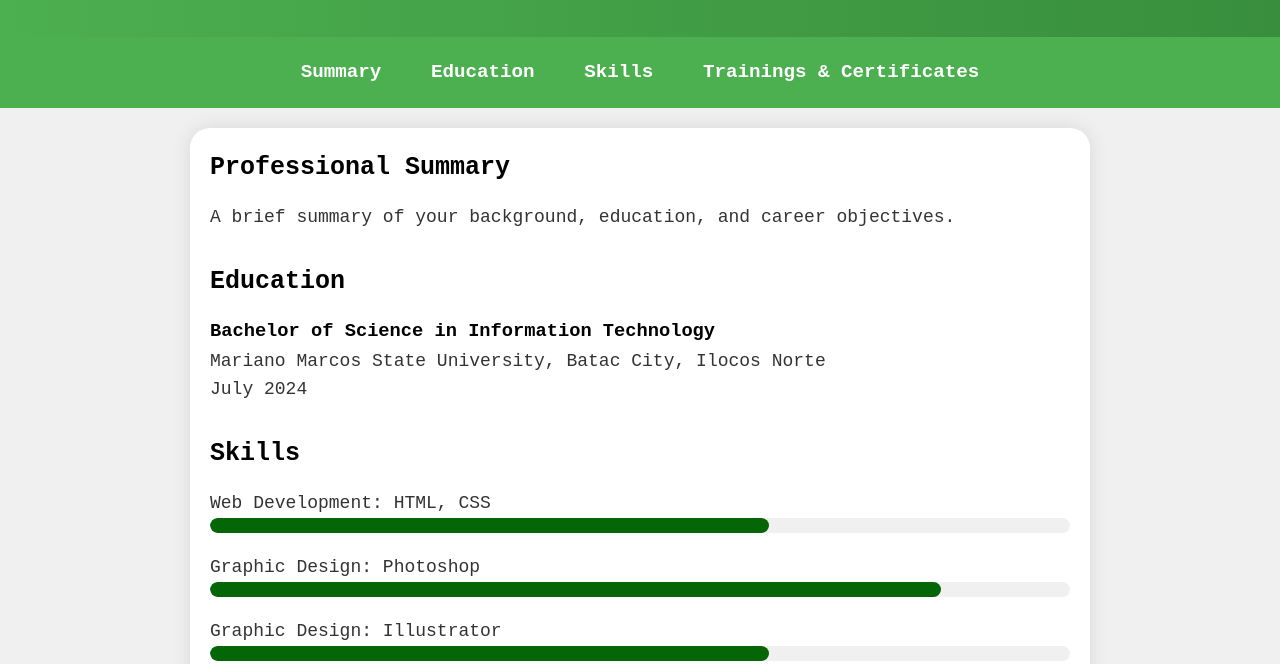
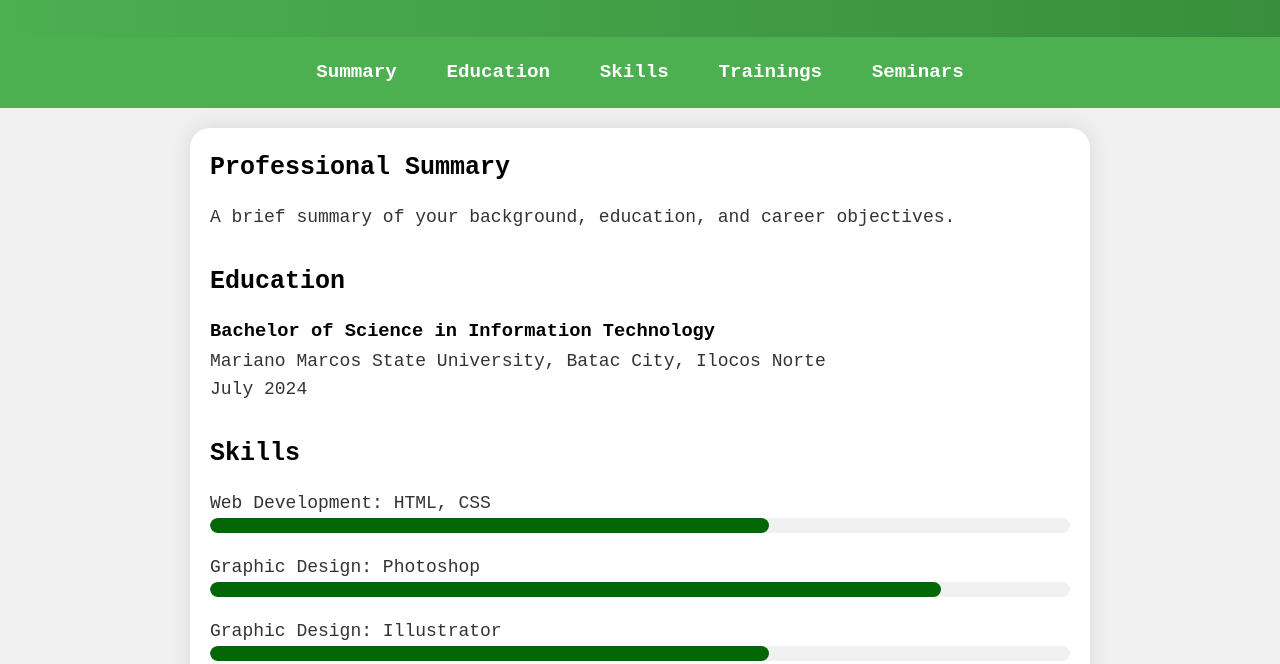
Before and after one commit to MicroLutos/Updated-Resume, a plain HTML site: page index.html in a window 1280 px wide. Shown: the part 136-800 px from the top of the page. Drawn offline with Linux system fonts and the light colour scheme.

Commit message:
index.html

```diff
--- a/index.html
+++ b/index.html
@@ -3,7 +3,7 @@
 <head>
     <meta charset="UTF-8">
     <meta name="viewport" content="width=device-width, initial-scale=1.0">
-    <title>John Jefferson Mamuad - Resume</title>
+    <title>Your Name - Cupcake Resume</title>
     <link rel="stylesheet" href="styles.css">
     <script src="https://raw.githack.com/eKoopmans/html2pdf/master/dist/html2pdf.bundle.js"></script>
 </head>
@@ -24,7 +24,8 @@
             <li><a href="#summary">Summary</a></li>
             <li><a href="#education">Education</a></li>
             <li><a href="#skills">Skills</a></li>
-            <li><a href="#trainings">Trainings & Certificates</a></li>
+            <li><a href="#trainings">Trainings</a></li>
+            <li><a href="#seminars">Seminars</a></li>
         </ul>
     </nav>
 
@@ -101,47 +102,47 @@
                 <p>June 09, 2022 - August 02, 2022</p>
             </div>
         </section>
-        <section id="trainings">
+        <section id="seminars">
             <h2>Seminars</h2>
-            <div class="training">
+            <div class="seminars">
                 <h3>Session 5 – “Fiber optic cable management”</h3>
                 <p>Mariano Marcos State University (CFL)</p>
                 <p>Batac City, Ilocos Norte</p>
                 <p>May 2023</p>
             </div>
-            <div class="training">
+            <div class="seminars">
                 <h3>Session 4 – “Data Visualization using Power BI</h3>
                 <p>Mariano Marcos State University (CFL)</p>
                 <p>Batac City, Ilocos Norte</p>
                 <p>April 2023</p>
             </div>
-            <div class="training">
+            <div class="seminars">
                 <h3>Traversing through MS Office 365 for future - ready skills</h3>
                 <p> DICT - Occidental Mindoro (Webinar)</p>
                 <p>April 2023</p>
             </div>
-            <div class="training">
+            <div class="seminars">
                 <h3>Session 2 – “ Front-End Development using Laravel”</h3>
                 <p>Mariano Marcos State University (CFL)</p>
                 <p>Batac City, Ilocos Norte</p>
                 <p>March 2023</p>
             </div>
-            <div class="training">
+            <div class="seminars">
                 <h3>What if. . . you’ve been hacked? A Tech talk about Cybersecurity</h3>
                 <p>BSCOE 4–2P (Webinar)</p>
                 <p>Febuary 2023</p>
             </div>
-            <div class="training">
+            <div class="seminars">
                 <h3>ChatGPT in Customer Service</h3>
                 <p>Upskillitworkshop (Webinar)</p>
                 <p>Febuary 2023</p>
             </div>
-            <div class="training">
+            <div class="seminars">
                 <h3>Web 3.0</h3>
                 <p>DICT – Region IV-B Oriental Mindoro (Webinar)</p>
                 <p>Febuary 2023</p>
             </div>
-            <div class="training">
+            <div class="seminars">
                 <h3>Session 1 – “Introduction to Laravel”</h3>
                 <p>Mariano Marcos State University (CFL)</p>
                 <p>Batac City, Ilocos Norte</p>
```
